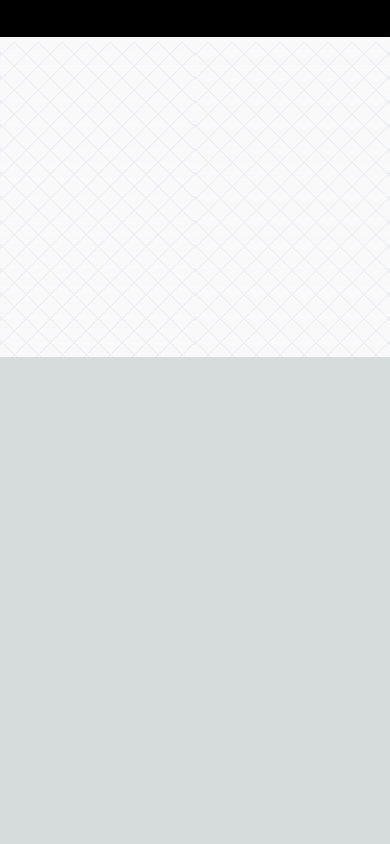
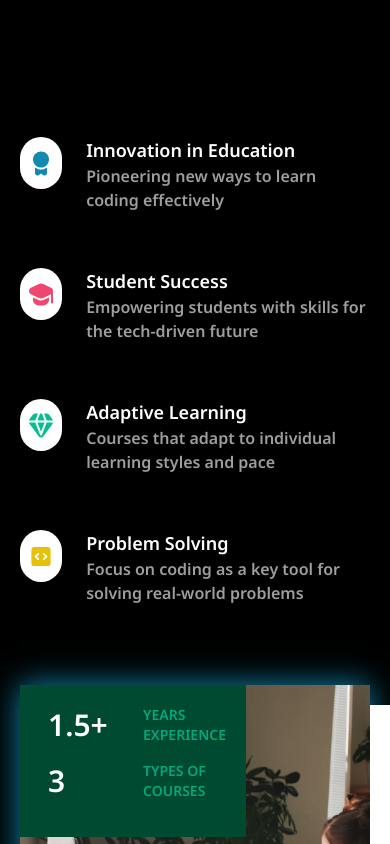
Before and after one commit to 7Mudit/home-page, a Next.js app: page / in a window 390 px wide. Shown: the part 7580-8424 px from the top of the page. Before the commit the page ends 7937 px from the top, so only its background shows below. Built offline with nearby package versions, Linux system fonts and the light colour scheme.

Commit message:
timeline section done and responsive

```diff
--- a/app/(home)/page.tsx
+++ b/app/(home)/page.tsx
@@ -39,12 +39,13 @@
           <CodeSection />
           {/* <ExploreMore /> */}
           <Works />
+          <TimelineSection />
           {/* Timeline Section - Section 2 */}
         </div>
         <div className="bg-pure-greys-5 text-richblack-700">
-          <div className="homepage_bg h-[320px]">
-            {/* Explore Full Catagory Section */}
-            {/* <div className="mx-auto flex w-11/12 max-w-maxContent flex-col items-center justify-between gap-8">
+          {/* <div className="homepage_bg h-[320px]">
+            Explore Full Catagory Section
+             <div className="mx-auto flex w-11/12 max-w-maxContent flex-col items-center justify-between gap-8">
               <div className="lg:h-[150px]"></div>
               <div className="flex flex-row gap-7 text-white lg:mt-8">
                 <Button active={true} linkto={"/signup"}>
@@ -57,10 +58,10 @@
                   Learn More
                 </Button>
               </div>
-            </div> */}
-          </div>
+            </div>
+          </div> */}
 
-          <div className="mx-auto flex w-11/12 max-w-maxContent flex-col items-center justify-between gap-8 ">
+          <div className="mx-auto flex w-11/12 max-w-maxContent flex-col items-center bg-black text-white justify-between gap-8 ">
             {/* Job that is in Demand - Section 1 */}
             {/* <div className="mb-10 mt-[-100px] flex flex-col justify-between gap-7 lg:mt-20 lg:flex-row lg:gap-0">
               <div className="text-4xl font-semibold lg:w-[45%] ">
@@ -78,7 +79,7 @@
                 </Button>
               </div>
             </div> */}
-            {/* <TimelineSection /> */}
+
             {/* <CardsSection /> */}
             {/* Timeline Section - Section 2 */}
 
--- a/components/home/TimelineSection.tsx
+++ b/components/home/TimelineSection.tsx
@@ -5,6 +5,9 @@
 import Logo3 from "../assets/TimeLineLogo/Logo3.svg";
 import Logo4 from "../assets/TimeLineLogo/Logo4.svg";
 import Image from "next/image";
+import { Noto_Sans } from "next/font/google";
+
+const noto_sans2 = Noto_Sans({ weight: "600", subsets: ["latin"] });
 
 const TimeLine = [
   {
@@ -32,7 +35,7 @@
 
 const TimelineSection = () => {
   return (
-    <div>
+    <div className={`mt-[150px] px-5 ${noto_sans2.className}`}>
       <div className="flex flex-col lg:flex-row gap-20 mb-20 items-center">
         <div className="lg:w-[45%] flex flex-col gap-14 lg:gap-3">
           {TimeLine.map((ele, i) => {
@@ -42,9 +45,11 @@
                   <div className="w-[52px] h-[52px] bg-white rounded-full flex justify-center items-center shadow-[#00000012] shadow-[0_0_62px_0]">
                     <Image src={ele.Logo} alt="" />
                   </div>
-                  <div>
+                  <div className="w-full">
                     <h2 className="font-semibold text-[18px]">{ele.Heading}</h2>
-                    <p className="text-base">{ele.Description}</p>
+                    <p className="text-base text-pure-greys-200">
+                      {ele.Description}
+                    </p>
                   </div>
                 </div>
                 <div
@@ -60,17 +65,17 @@
           <div className="absolute lg:left-[50%] lg:bottom-0 lg:translate-x-[-50%] lg:translate-y-[50%] bg-caribbeangreen-700 flex lg:flex-row flex-col text-white uppercase py-5 gap-4 lg:gap-0 lg:py-10 ">
             {/* Section 1 */}
             <div className="flex gap-5 items-center lg:border-r border-caribbeangreen-300 px-7 lg:px-14">
-              <h1 className="text-3xl font-bold w-[75px]">10</h1>
+              <h1 className="text-3xl font-bold w-[75px]">1.5+</h1>
               <h1 className="text-caribbeangreen-300 text-sm w-[75px]">
-                Years experiences
+                Years experience
               </h1>
             </div>
 
             {/* Section 2 */}
             <div className="flex gap-5 items-center lg:px-14 px-7">
-              <h1 className="text-3xl font-bold w-[75px]">250</h1>
+              <h1 className="text-3xl font-bold w-[75px]">3</h1>
               <h1 className="text-caribbeangreen-300 text-sm w-[75px]">
-                types of courses
+                Types of Courses
               </h1>
             </div>
             <div></div>
--- a/components/home/Works.tsx
+++ b/components/home/Works.tsx
@@ -3,9 +3,7 @@
 import { Tilt } from "react-tilt";
 import img1 from "../assets/Images/FoundingStory.png";
 import Heading from "./Heading";
-import { Inter } from "next/font/google";
 import { Noto_Sans } from "next/font/google";
-import { Link } from "lucide-react";
 import Button from "./Button";
 
 const noto_sans2 = Noto_Sans({ weight: "600", subsets: ["latin"] });
```
